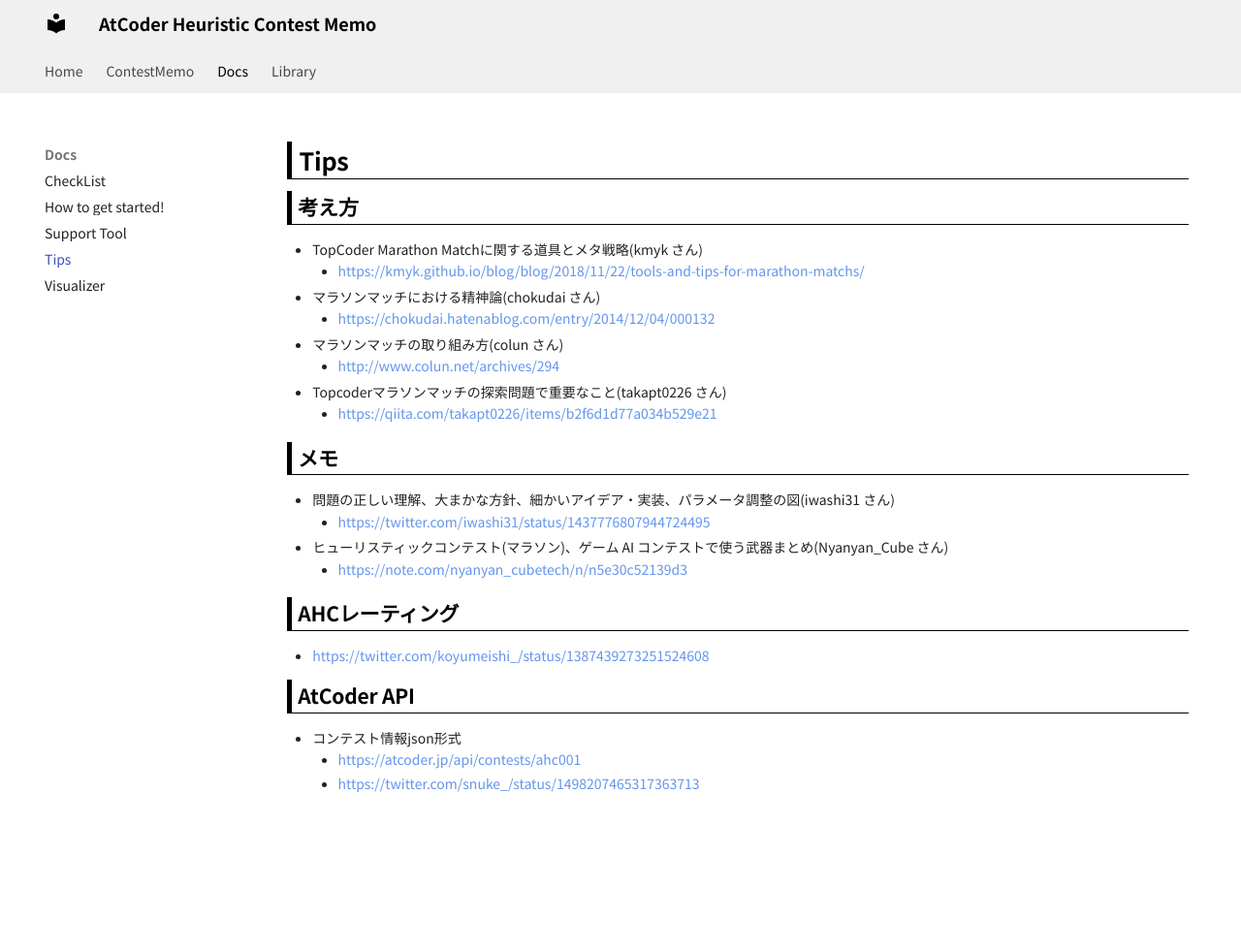
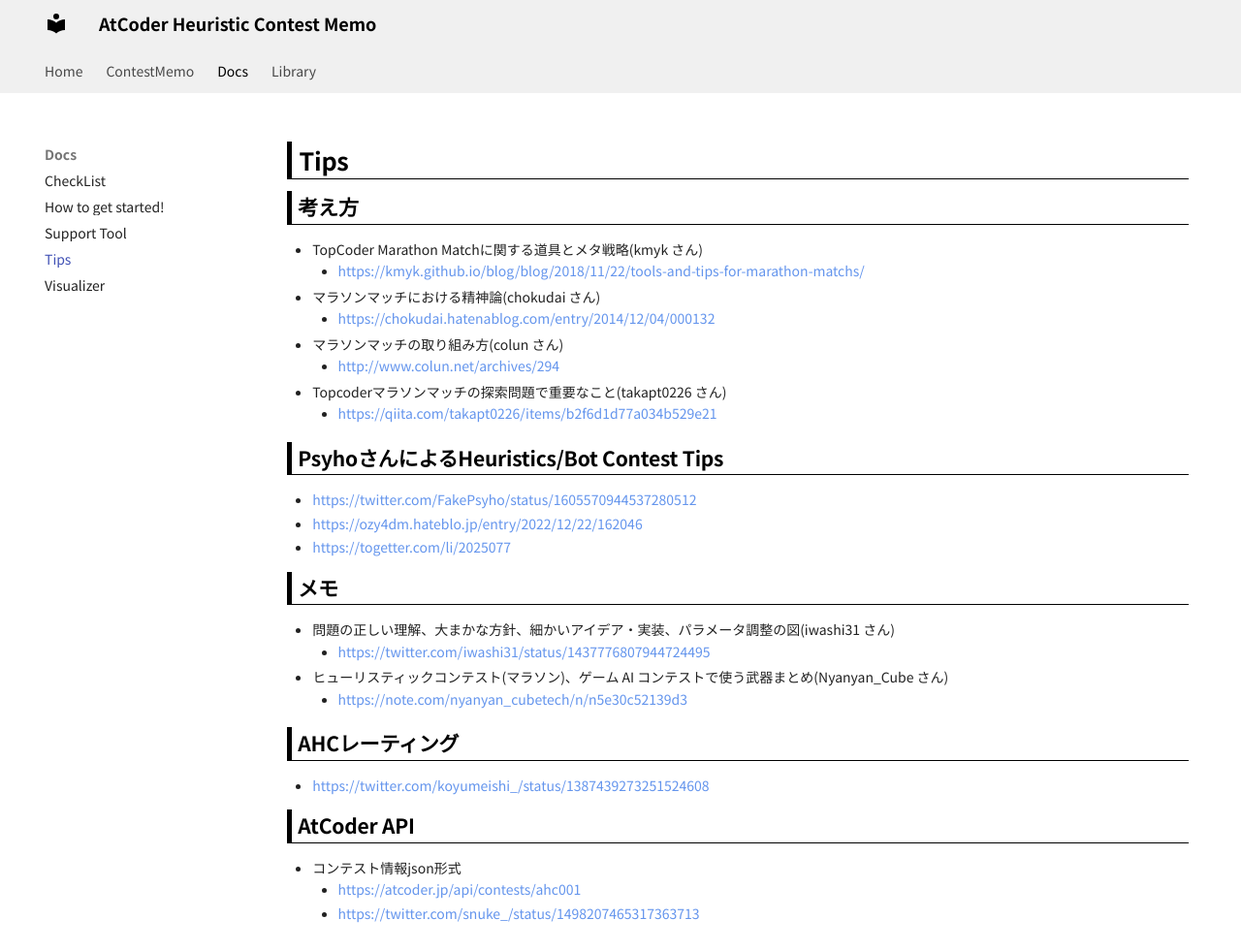
Before and after one commit to jetbead/AtCoderHeuristicContestMemo, an MkDocs documentation site: the page built from docs/Docs/tips.md, in a window 1280 px wide and 981 px high. Shown: the whole window at 97% size. Built offline with MkDocs 1.6.1 and Material for MkDocs 9.7.7, drawn with Linux system fonts in a browser that asks for light colours; some web fonts are replaced.

Commit message:
modify tips

```diff
--- a/docs/Docs/tips.md
+++ b/docs/Docs/tips.md
@@ -10,6 +10,12 @@
   - http://www.colun.net/archives/294
 - Topcoderマラソンマッチの探索問題で重要なこと(takapt0226 さん)
   - https://qiita.com/takapt0226/items/b2f6d1d77a034b529e21
+
+## PsyhoさんによるHeuristics/Bot Contest Tips
+
+- https://twitter.com/FakePsyho/status/1605570944537280512
+- https://ozy4dm.hateblo.jp/entry/2022/12/22/162046
+- https://togetter.com/li/2025077
 
 ## メモ
 
```
